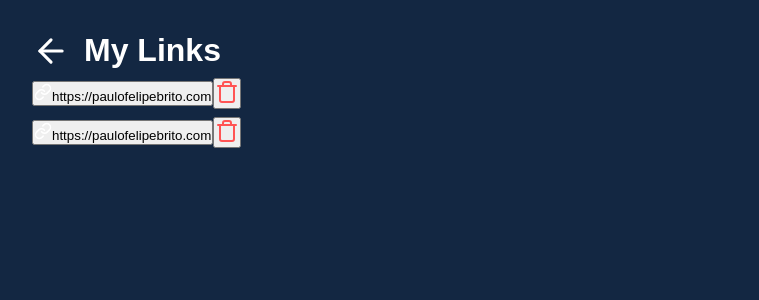
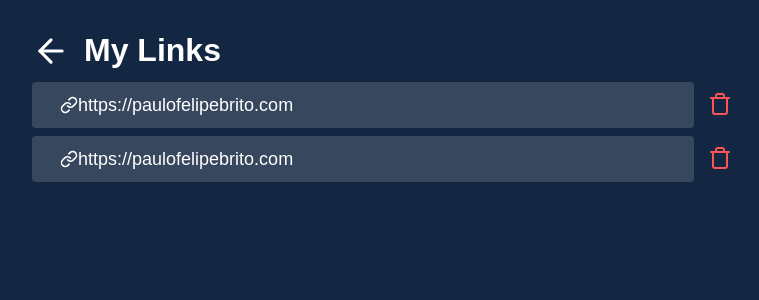
Before and after one commit to paulofelipebrito/link-shortener, a React (Create React App) app in the folder link-shortener/: page /links in a window 1280 px wide. Shown: the top 300 px of the page, without its empty margins (258-1017 px from the left). Built offline with nearby package versions, Linux system fonts and the light colour scheme.

Commit message:
Menu component

```diff
--- /dev/null
+++ b/link-shortener/src/components/Menu/index.js
@@ -0,0 +1,17 @@
+import './menu.css';
+import {BsYoutube, BsInstagram} from 'react-icons/bs'
+import {Link} from 'react-router-dom'
+
+export default function Menu(){
+  return(
+    <div className="menu">
+      <a className="social" href="https://youtube.com/pfle_fps">
+        <BsYoutube color="#FFF" size={24}/>
+      </a>
+      <a className="social" href="https://instagram.com/felipebrito_">
+        <BsInstagram color="#FFF" size={24}/>
+      </a>
+      <Link to="/links" className="menu-item">My links</Link>
+    </div>
+  );
+}
--- /dev/null
+++ b/link-shortener/src/components/Menu/menu.css
@@ -0,0 +1,22 @@
+.menu{
+  position: absolute;
+  top: 20px;
+  right:10%;
+  font-weight: bold;
+  display: flex;
+}
+.menu a{
+  text-decoration: none;
+}
+.social{
+  margin-right: 14px;
+  display: flex;
+  align-items: center;
+}
+.menu-item{
+  color:#000;
+  background-color: #FFF;
+  padding: 12px 24px;
+  border-radius: 4px;
+  margin-right: 8px;
+}
--- a/link-shortener/src/pages/Home/index.js
+++ b/link-shortener/src/pages/Home/index.js
@@ -1,5 +1,7 @@
 import {FiLink} from 'react-icons/fi'
 import './home.css'
+
+import Menu from '../../components/Menu'
 
 export default function Home(){
   return(
@@ -9,7 +11,7 @@
         <h1>ShortenerLink</h1>
         <span>Paste your link to shorten 👇</span>
       </div>
-
+      <Menu/>
       <div className="area-input">
         <div>
           <FiLink size={24} color="#FFF"/>
--- a/link-shortener/src/pages/Links/index.js
+++ b/link-shortener/src/pages/Links/index.js
@@ -1,12 +1,15 @@
 import './links.css'
 import {FiArrowLeft, FiLink, FiTrash} from 'react-icons/fi'
+import { Link } from 'react-router-dom'
 
 export default function Links(){
   return(
     <div className="links-container">
 
       <div className="links-header">
-        <FiArrowLeft size={38} color="#FFF"/>
+        <Link to="/">
+          <FiArrowLeft size={38} color="#FFF"/>
+        </Link>
         <h1>My Links</h1>
       </div>
 
@@ -15,7 +18,7 @@
           <FiLink size={18} color="#FFF"/>
           https://paulofelipebrito.com
         </button>
-        <button className="link">
+        <button className="link-delete">
           <FiTrash size={24} color="#FF5454"/>
         </button>
       </div>
@@ -24,7 +27,7 @@
           <FiLink size={18} color="#FFF"/>
           https://paulofelipebrito.com
         </button>
-        <button className="link">
+        <button className="link-delete">
           <FiTrash size={24} color="#FF5454"/>
         </button>
       </div>
--- a/link-shortener/src/pages/Links/links.css
+++ b/link-shortener/src/pages/Links/links.css
@@ -22,3 +22,45 @@
 .links-item:Last-child{
   margin-bottom: 18px;
 }
+.link{
+  border: 0;
+  width: 100%;
+  min-width: 80%;
+  border-radius: 4px;
+  height: 46px;
+  background-color: rgb(255,255,255, 0.15);
+  margin-right: 14px;
+  display: flex;
+  align-items: center;
+  padding: 0 14px;
+  font-size: 18px;
+  color: #FFF;
+  white-space: nowrap;
+  overflow: hidden;
+  text-overflow: ellipsis;
+}
+.link svg{
+  margin-left: 14px;
+}
+.link-delete{
+  border: 0;
+  background: transparent;
+}
+
+@media (max-width: 715px){
+  .links-container{
+    width: 90%;
+  }
+  .Logo h1{
+    font-size: 40px;
+  }
+  .links-item{
+    width: 100%;
+  }
+  .link{
+    width: 100%;
+  }
+  .link svg{
+    display: none;
+  }
+}
```
Lines whose indentation alone changed are shown as unchanged.
